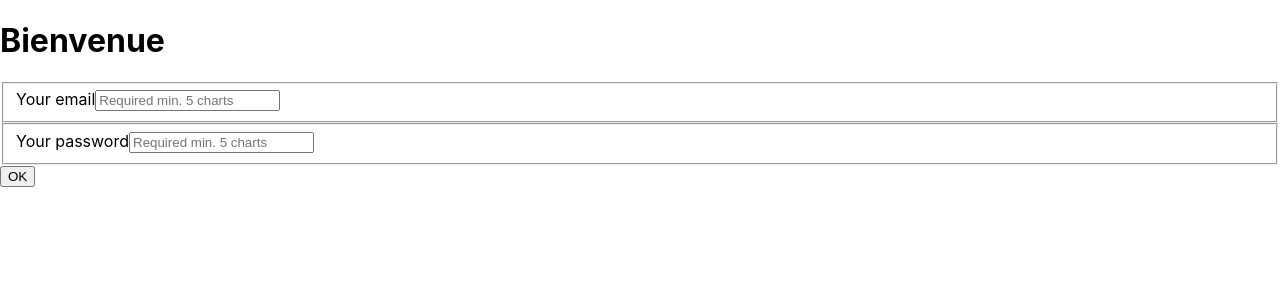
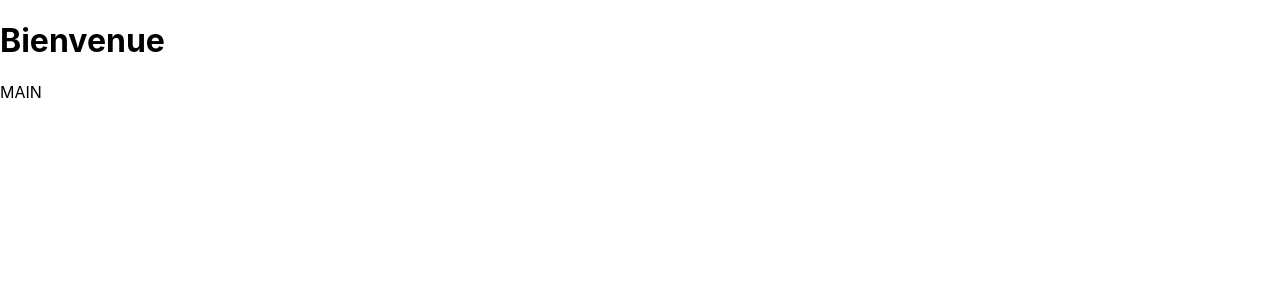
Before and after one commit to DWS-paris/react-app, a React (Create React App) app: page / in a window 1280 px wide. Shown: the top 300 px of the page. Built offline with nearby package versions, Linux system fonts and the light colour scheme; the HTML template or start-up script is replaced by a standard one.

Commit message:
Prepare to add router

```diff
--- a/src/App.js
+++ b/src/App.js
@@ -8,7 +8,6 @@
     // Store modules
     import { connect } from 'react-redux';
     import store from './store/index'
-	import axios from 'axios';
 //
 
 /*
@@ -16,7 +15,6 @@
 */
     // App componenets
     import HeaderMain from './components/HeaderMain';
-    import FormMain from './components/FormMain';
 //
 
 /*
@@ -33,106 +31,25 @@
                 [CMP] State
                 Define inner compenent value (state)
             */
-                this.state = {
-                    cmpLoginFormValue: [
-                        {
-                            name: 'email',
-                            value: '',
-                            label: 'Your email',
-                            placeholder: 'Required min. 5 charts',
-                            type: 'email',
-                            min: 5,
-                            required: true
-                        },
-                        {
-                            name: 'password',
-                            value: '',
-                            label: 'Your password',
-                            placeholder: 'Required min. 5 charts',
-                            type: 'password',
-                            min: 5,
-                            required: true
-                        }
-                    ]
-                }
+                this.state = {}
             //
-
-			// Bind 'this within the needed methods
-            this.onSubmit = this.onSubmit.bind( this );
         }
-
-
-
-		/*
-			[CMP] Methods
-		*/
-			async onSubmit( event ){
-                const connectedUser = await axios.get(`
-                    http://localhost:3001/users?email=${ event.email }&password=${ event.password }
-                `);
-
-                if( connectedUser.data.length ){
-                    /*
-                        [STORE] Dispatch
-                    */
-                        store.dispatch({
-                            type: 'LOGIN_USER',
-                            value: connectedUser.data[0]
-                        })
-                    //
-                }
-                else{
-                    /*
-                        [STORE] Dispatch
-                    */
-                        store.dispatch({
-                            type: 'LOGOUT_USER',
-                            value: null
-                        })
-                    //
-                }
-			}
-
-            onLogout(){
-                /*
-                    [STORE] Dispatch
-                */
-                    store.dispatch({
-                        type: 'LOGOUT_USER',
-                        value: null
-                    })
-                //
-            }
-		//
 
         /*
             [CMP] Render
             Display componenet DOM
         */
-        render(){
-            // Display login form for unconnected user
-            if( this.props.user === null ){
+            render(){
                 return(
                     <div className="App">
-                        <HeaderMain />
-                        <FormMain
-                            formvalue={ this.state.cmpLoginFormValue }
-                            onSubmitFormMain={ this.onSubmit }
-                        />
+                        <HeaderMain/>
+                        <main>
+                            <p>MAIN</p>
+                        </main>
                     </div>
                 )
             }
-            else{
-                return(
-                    <div className="App">
-                        <HeaderMain
-                            onLogout={ this.onLogout }
-                        />
-                        <p>azertyui</p>
-                    </div>
-                )
-            }
-        }
+        //
     }
 //
 
--- a/src/index.js
+++ b/src/index.js
@@ -9,6 +9,9 @@
   // Add Redux modules
   import { Provider } from 'react-redux';
   import store from './store';
+
+  // Add router module
+  import { BrowserRouter } from 'react-router-dom';
 
   // Main definition
   import './index.css';
@@ -25,7 +28,10 @@
     <React.StrictMode>
       {/* Use the Provider ton inject store module */}
       <Provider store={ store }>
-        <App />
+        {/* User BrowserRouter to manipulate views */}
+        <BrowserRouter>
+          <App />
+        </BrowserRouter>
       </Provider>
     </React.StrictMode>
   );
```
Also changed, not shown: src/views/HomeView.js (added, +129 -0 lines).
